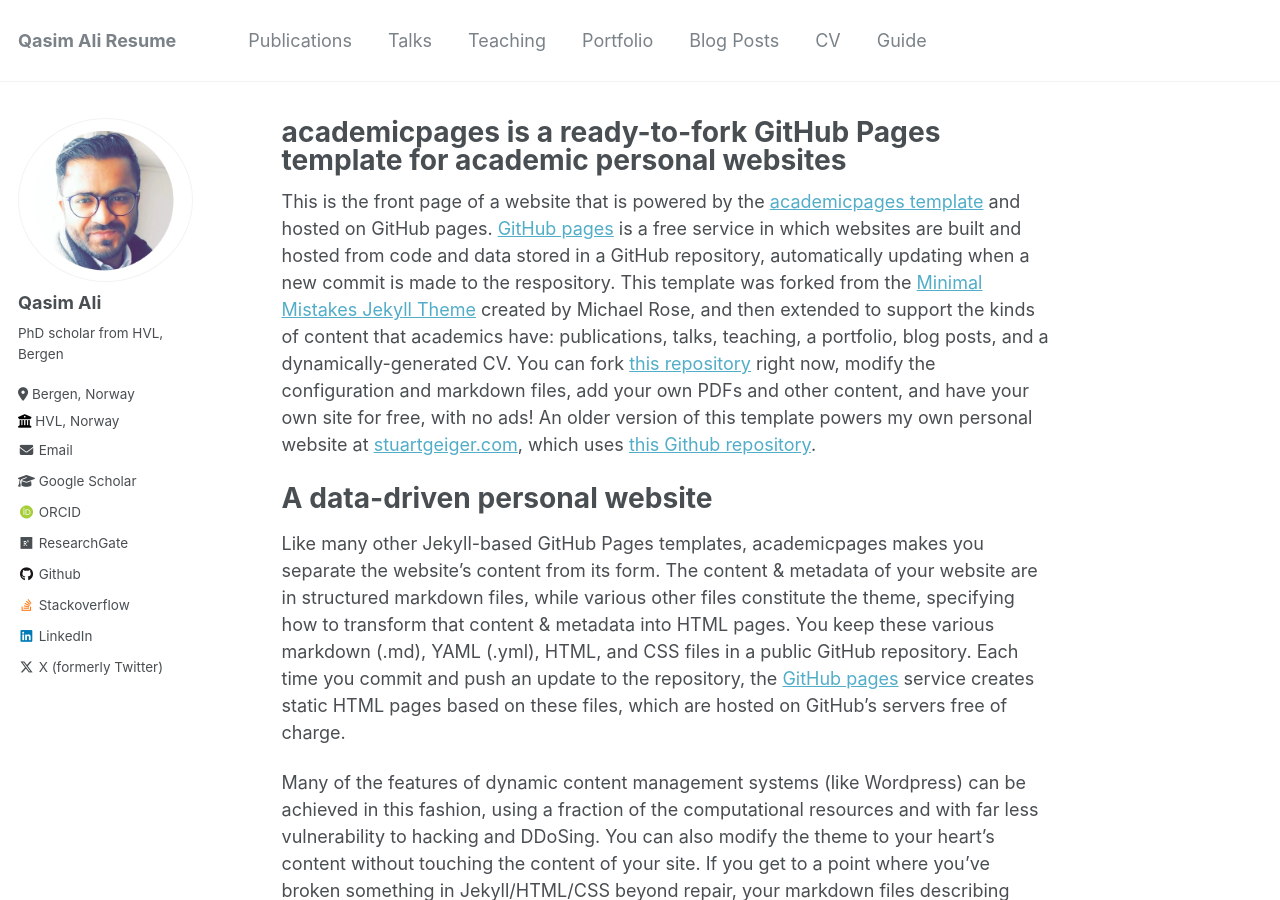
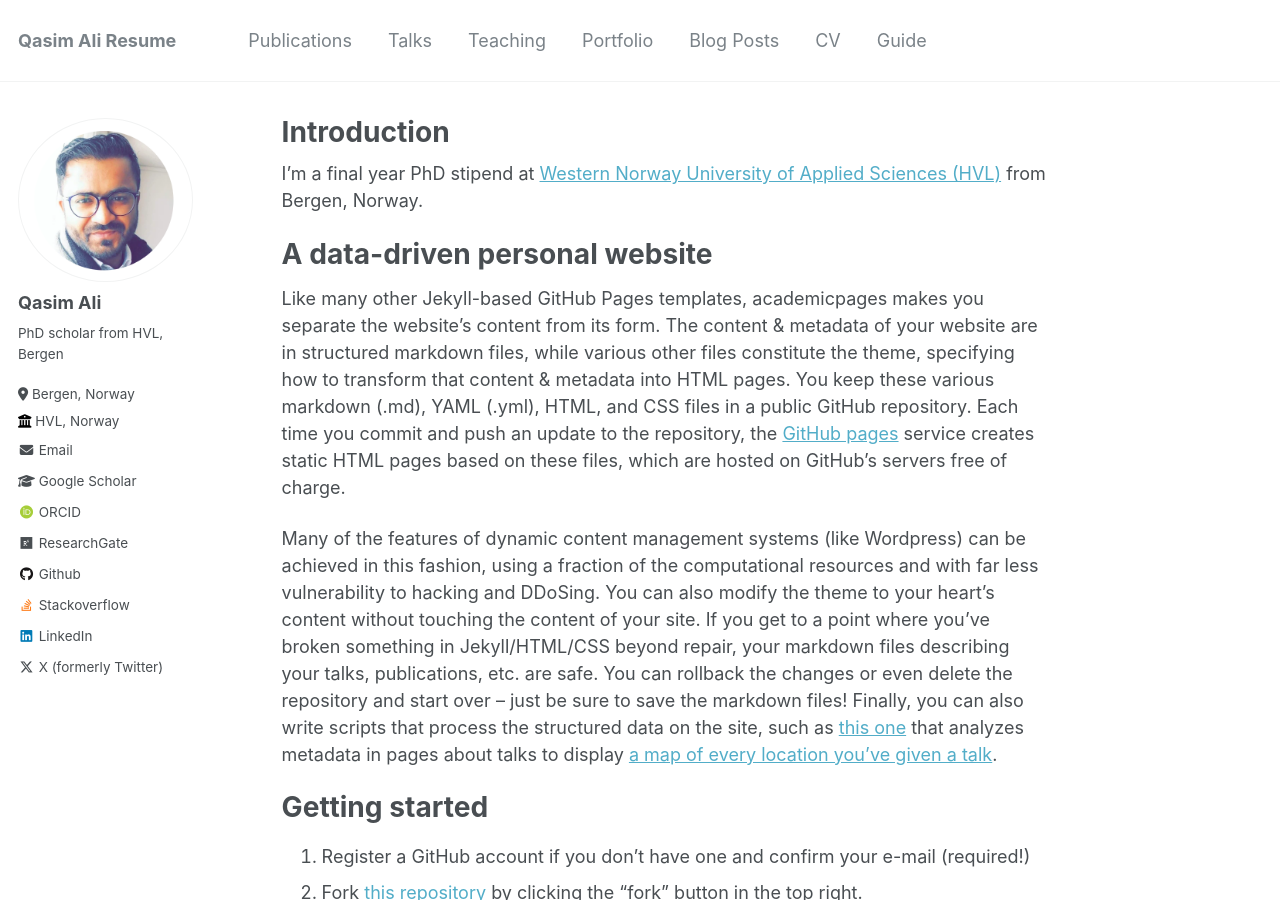
Before and after one commit to MalikQasimAli/MalikQasimAli.github.io, a Jekyll site: the page built from _pages/about.md, in a window 1280 px wide and 900 px high. Built offline with Jekyll 4.4.1, drawn with Linux system fonts in a browser that asks for light colours; some web fonts are replaced.

Commit message:
update bio

```diff
--- a/_pages/about.md
+++ b/_pages/about.md
@@ -1,13 +1,13 @@
 ---
 permalink: /
-title: "academicpages is a ready-to-fork GitHub Pages template for academic personal websites"
+title: "Introduction"
 author_profile: true
 redirect_from:
   - /about/
   - /about.html
 ---
 
-This is the front page of a website that is powered by the [academicpages template](https://github.com/academicpages/academicpages.github.io) and hosted on GitHub pages. [GitHub pages](https://pages.github.com) is a free service in which websites are built and hosted from code and data stored in a GitHub repository, automatically updating when a new commit is made to the respository. This template was forked from the [Minimal Mistakes Jekyll Theme](https://mmistakes.github.io/minimal-mistakes/) created by Michael Rose, and then extended to support the kinds of content that academics have: publications, talks, teaching, a portfolio, blog posts, and a dynamically-generated CV. You can fork [this repository](https://github.com/academicpages/academicpages.github.io) right now, modify the configuration and markdown files, add your own PDFs and other content, and have your own site for free, with no ads! An older version of this template powers my own personal website at [stuartgeiger.com](http://stuartgeiger.com), which uses [this Github repository](https://github.com/staeiou/staeiou.github.io).
+I'm a final year PhD stipend at [Western Norway University of Applied Sciences (HVL)](https://hvl.no/en/) from Bergen, Norway.
 
 A data-driven personal website
 ======
```
